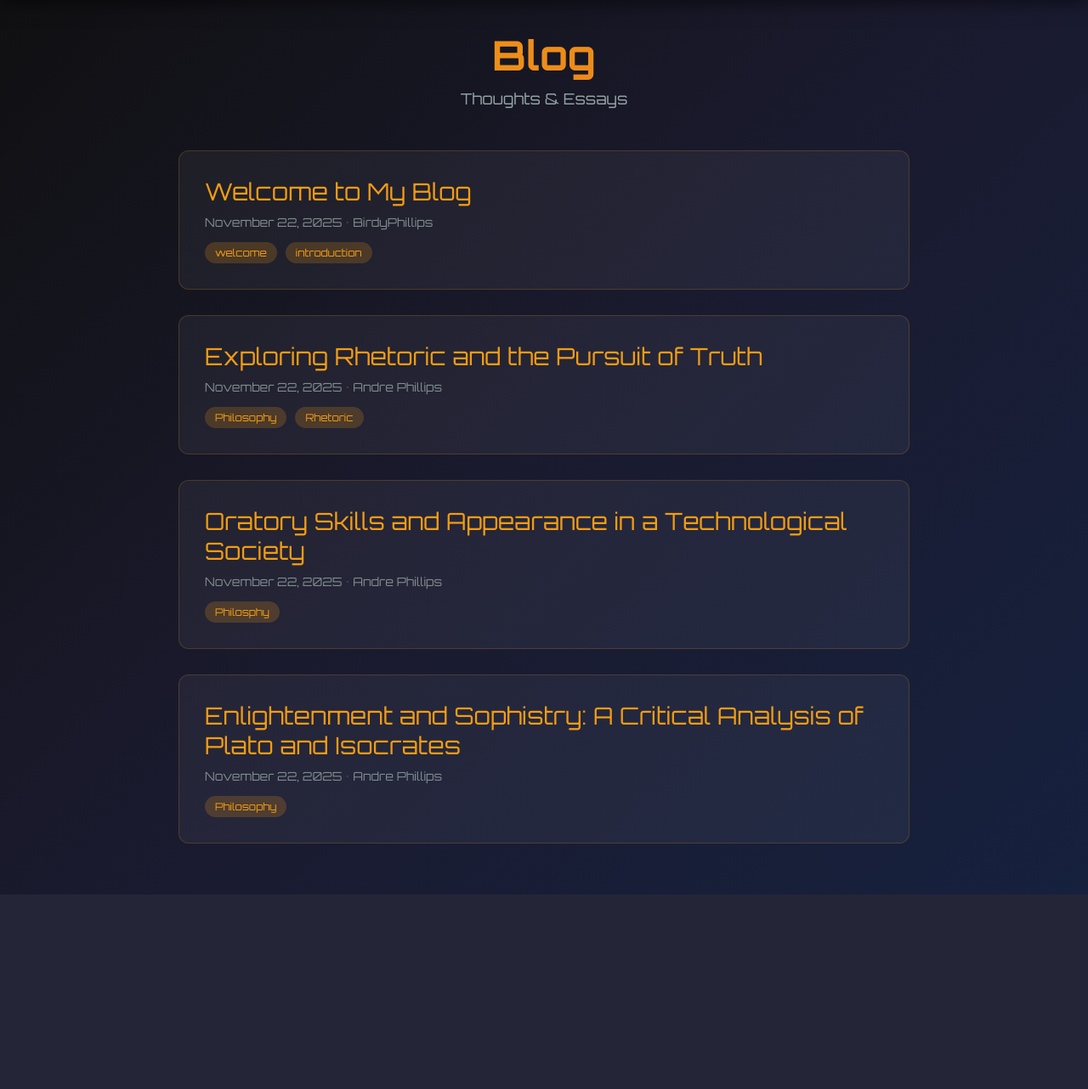
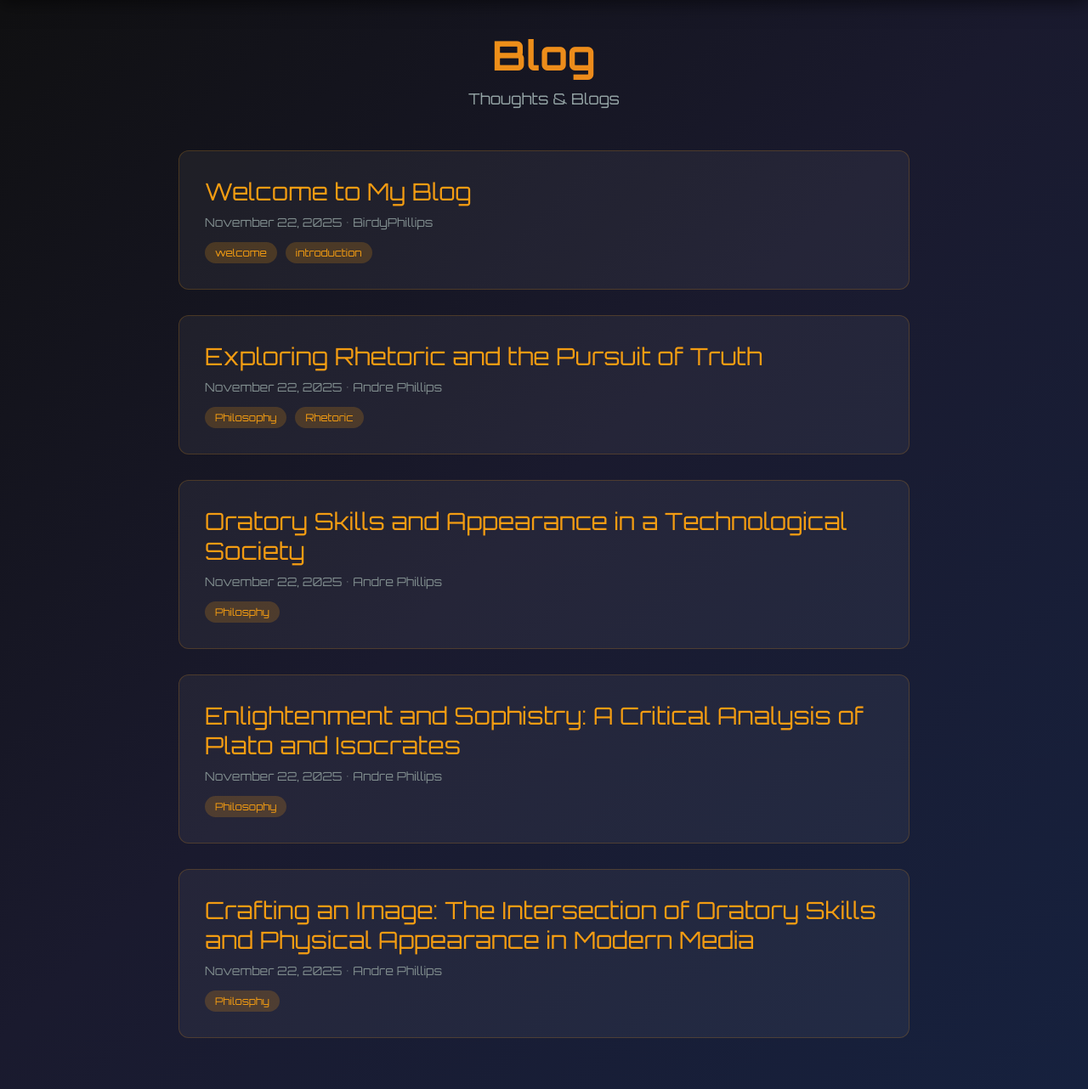
Before and after one commit to birdyphillips/BirdyPhillips, a Flask app: page /blog in a window 1280 px wide. Shown: the part 106-1388 px from the top of the page at 85% size. Before the commit the page ends 1159 px from the top, so only its background shows below. Run offline with Flask 3, Linux system fonts and the light colour scheme.

Commit message:
Rename all essays to blogs throughout the application
- Updated blog.py: Changed parse_essay to parse_blog, get_all_essays to get_all_blogs
- Updated main.py: Changed variable names from essays to blogs
- Updated templates: Changed all essay references to blog in index.html, post.html, edit.html
- Updated home page: Changed 'Blog & Essays' to 'Blog & Posts'
- Renamed content/essays directory to content/blogs
- All CSS classes and variable names now use 'blog' terminology consistently

```diff
--- a/app/routes/blog.py
+++ b/app/routes/blog.py
@@ -1,4 +1,4 @@
-"""Blog/Essay route handlers."""
+"""Blog route handlers."""
 from flask import Blueprint, render_template, abort, request, redirect, url_for, flash, session
 import os
 import markdown
@@ -8,12 +8,12 @@ import re
 
 blog = Blueprint('blog', __name__)
 
-# Path to essays
-CONTENT_DIR = os.path.join(os.path.dirname(os.path.dirname(os.path.dirname(__file__))), 'content', 'essays')
+# Path to blogs
+CONTENT_DIR = os.path.join(os.path.dirname(os.path.dirname(os.path.dirname(__file__))), 'content', 'blogs')
 
 
-def parse_essay(filename):
-    """Parse essay markdown file with frontmatter."""
+def parse_blog(filename):
+    """Parse blog markdown file with frontmatter."""
     filepath = os.path.join(CONTENT_DIR, filename)
 
     if not os.path.exists(filepath):
@@ -77,40 +77,40 @@ def parse_essay(filename):
     }
 
 
-def get_all_essays():
-    """Get all published essays sorted by date."""
+def get_all_blogs():
+    """Get all published blogs sorted by date."""
     if not os.path.exists(CONTENT_DIR):
         return []
 
-    essays = []
+    blogs = []
     for filename in os.listdir(CONTENT_DIR):
         if filename.endswith('.md'):
-            essay = parse_essay(filename)
-            if essay and essay['published']:
-                essays.append(essay)
+            blog = parse_blog(filename)
+            if blog and blog['published']:
+                blogs.append(blog)
 
     # Sort by date, newest first
-    essays.sort(key=lambda x: x['date'], reverse=True)
-    return essays
+    blogs.sort(key=lambda x: x['date'], reverse=True)
+    return blogs
 
 
 @blog.route('/blog')
 def blog_index():
     """Blog listing page."""
-    essays = get_all_essays()
-    return render_template('blog/index.html', essays=essays)
+    blogs = get_all_blogs()
+    return render_template('blog/index.html', blogs=blogs)
 
 
 @blog.route('/blog/<slug>')
 def blog_post(slug):
     """Individual blog post page."""
     filename = slug if slug.endswith('.md') else f"{slug}.md"
-    essay = parse_essay(filename)
+    blog_post = parse_blog(filename)
 
-    if not essay or not essay['published']:
+    if not blog_post or not blog_post['published']:
         abort(404)
 
-    return render_template('blog/post.html', essay=essay)
+    return render_template('blog/post.html', blog=blog_post)
 
 
 @blog.route('/blog/new', methods=['GET', 'POST'])
@@ -192,13 +192,13 @@ def edit_post(slug):
     filename = slug if slug.endswith('.md') else f"{slug}.md"
 
     # Try to find the file (may have date prefix)
-    essay_file = None
+    blog_file = None
     for file in os.listdir(CONTENT_DIR):
         if file.endswith(filename) or file == filename:
-            essay_file = file
+            blog_file = file
             break
 
-    if not essay_file:
+    if not blog_file:
         flash(f'Blog post "{slug}" not found.', 'error')
         return redirect(url_for('blog.blog_index'))
 
@@ -236,8 +236,8 @@ def edit_post(slug):
         tag_list = [tag.strip() for tag in tags.split(',') if tag.strip()]
 
         # Parse existing file to get original date
-        essay = parse_essay(essay_file)
-        original_date = essay['date'].strftime('%Y-%m-%d') if essay else datetime.now().strftime('%Y-%m-%d')
+        blog_data = parse_blog(blog_file)
+        original_date = blog_data['date'].strftime('%Y-%m-%d') if blog_data else datetime.now().strftime('%Y-%m-%d')
 
         # Create frontmatter
         frontmatter = {
@@ -259,8 +259,8 @@ def edit_post(slug):
         return redirect(url_for('blog.blog_index'))
 
     # GET request - load existing content
-    essay = parse_essay(essay_file)
-    if not essay:
+    blog_data = parse_blog(blog_file)
+    if not blog_data:
         flash(f'Error reading blog post "{slug}".', 'error')
         return redirect(url_for('blog.blog_index'))
 
@@ -273,6 +273,6 @@ def edit_post(slug):
     raw_content = parts[2].strip() if len(parts) > 2 else ''
 
     return render_template('blog/edit.html',
-                         essay=essay,
+                         blog=blog_data,
                          raw_content=raw_content,
-                         tags_str=', '.join(essay['tags']))
+                         tags_str=', '.join(blog_data['tags']))
--- a/app/templates/blog/index.html
+++ b/app/templates/blog/index.html
@@ -108,7 +108,7 @@
             gap: 30px;
         }
 
-        .essay-card {
+        .blog-card {
             background: rgba(255, 255, 255, 0.05);
             border-radius: 12px;
             padding: 30px;
@@ -116,13 +116,13 @@
             border: 1px solid rgba(243, 156, 18, 0.2);
         }
 
-        .essay-card:hover {
+        .blog-card:hover {
             background: rgba(255, 255, 255, 0.08);
             transform: translateY(-3px);
             border-color: #f39c12;
         }
 
-        .essay-title {
+        .blog-title {
             font-size: 28px;
             color: #f39c12;
             margin: 0 0 10px 0;
@@ -130,17 +130,17 @@
             display: block;
         }
 
-        .essay-title:hover {
+        .blog-title:hover {
             color: #e67e22;
         }
 
-        .essay-meta {
+        .blog-meta {
             color: #7f8c8d;
             font-size: 14px;
             margin-bottom: 15px;
         }
 
-        .essay-tags {
+        .blog-tags {
             display: flex;
             gap: 10px;
             flex-wrap: wrap;
@@ -199,7 +199,7 @@
     <div class="container">
         <div class="page-header">
             <h1 class="page-title">Blog</h1>
-            <p class="page-subtitle">Thoughts & Essays</p>
+            <p class="page-subtitle">Thoughts & Blogs</p>
         </div>
 
         {% if session.logged_in %}
@@ -210,19 +210,19 @@
         </div>
         {% endif %}
 
-        {% if essays %}
+        {% if blogs %}
         <div class="blog-list">
-            {% for essay in essays %}
-            <article class="essay-card">
-                <a href="{{ url_for('blog.blog_post', slug=essay.slug) }}" class="essay-title">
-                    {{ essay.title }}
+            {% for blog in blogs %}
+            <article class="blog-card">
+                <a href="{{ url_for('blog.blog_post', slug=blog.slug) }}" class="blog-title">
+                    {{ blog.title }}
                 </a>
-                <div class="essay-meta">
-                    {{ essay.date.strftime('%B %d, %Y') }} • {{ essay.author }}
+                <div class="blog-meta">
+                    {{ blog.date.strftime('%B %d, %Y') }} • {{ blog.author }}
                 </div>
-                {% if essay.tags %}
-                <div class="essay-tags">
-                    {% for tag in essay.tags %}
+                {% if blog.tags %}
+                <div class="blog-tags">
+                    {% for tag in blog.tags %}
                     <span class="tag">{{ tag }}</span>
                     {% endfor %}
                 </div>
@@ -232,7 +232,7 @@
         </div>
         {% else %}
         <div class="empty-state">
-            <h2>No essays yet</h2>
+            <h2>No blogs yet</h2>
             <p>Check back soon for new content!</p>
         </div>
         {% endif %}
--- a/app/templates/index.html
+++ b/app/templates/index.html
@@ -344,9 +344,9 @@
                 </div>
                 <div class="feature-card">
                     <div class="feature-icon">📝</div>
-                    <h3 class="feature-title">Blog & Essays</h3>
+                    <h3 class="feature-title">Blog & Posts</h3>
                     <p class="feature-description">
-                        Read thoughtful essays and stories about photography, art, life,
+                        Read thoughtful blogs and stories about photography, art, life,
                         and creative inspiration.
                     </p>
                 </div>
```
Also changed, not shown: app/routes/main.py (+13 -13 lines), app/templates/blog/edit.html (+5 -5 lines), app/templates/blog/post.html (+8 -8 lines), content/blogs/2025-11-22-crafting-an-image-the-intersection-of-oratory-skills-and-physical-appearance-in-modern-media.md (added, +18 -0 lines), content/blogs/2025-11-22-enlightenment-and-sophistry-a-critical-analysis-of-plato-and-isocrates.md (renamed from content/essays/2025-11-22-enlightenment-and-sophistry-a-critical-analysis-of-plato-and-isocrates.md), content/blogs/2025-11-22-exploring-rhetoric-and-the-pursuit-of-truth.md (renamed from content/essays/2025-11-22-exploring-rhetoric-and-the-pursuit-of-truth.md), content/blogs/2025-11-22-oratory-skills-and-appearance-in-a-technological-society.md (renamed from content/essays/2025-11-22-oratory-skills-and-appearance-in-a-technological-society.md), content/blogs/2025-11-22-welcome.md (renamed from content/essays/2025-11-22-welcome.md).
